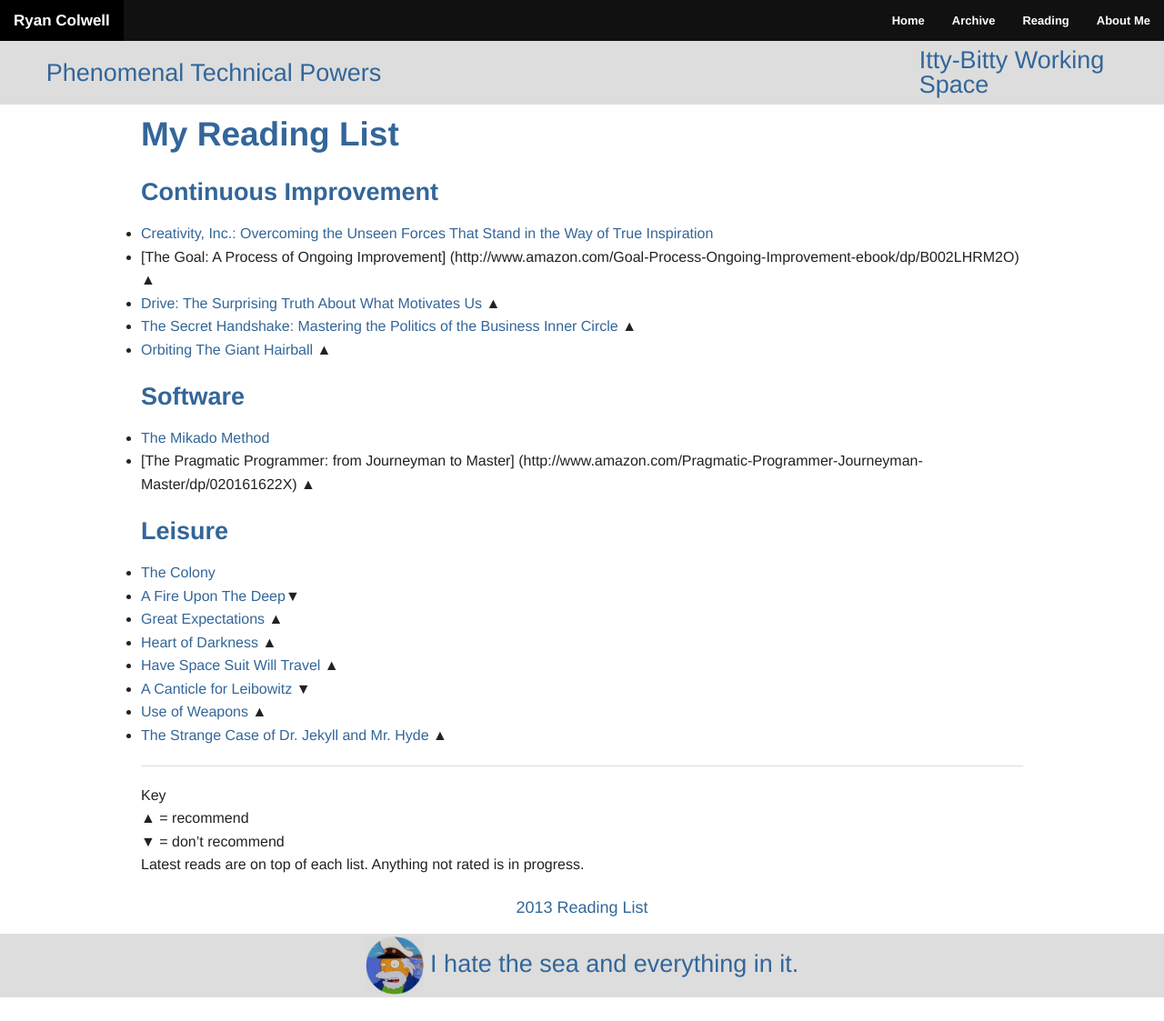
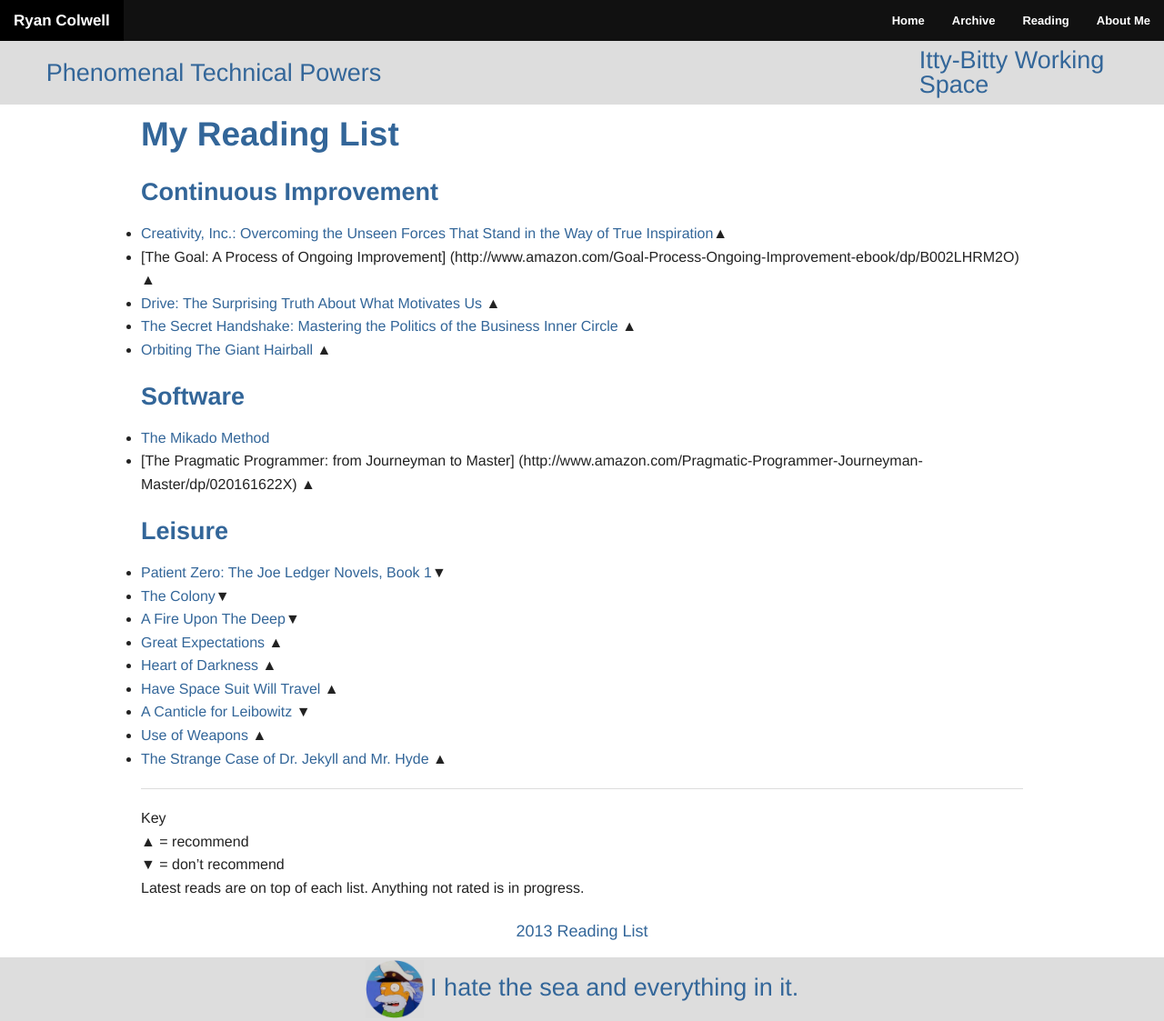
Before and after one commit to ryanco/ryanco.github.io, a Jekyll site: the page built from Books/index.md, in a window 1280 px wide. Shown: the whole page at 91% size. Built offline with Jekyll 4.4.1, drawn with Linux system fonts in a browser that asks for light colours; nearby versions of some CDN libraries; Markdown is read by kramdown in place of the engine named in the settings; before the commit the page ends 1097 px from its top, so only the background shows below that.

Commit message:
Updating books

```diff
--- a/Books/index.md
+++ b/Books/index.md
@@ -16,7 +16,8 @@
 * [The Pragmatic Programmer: from Journeyman to Master] (http://www.amazon.com/Pragmatic-Programmer-Journeyman-Master/dp/020161622X) &#9650;
 
 ###Leisure
-* [The Colony](http://www.audible.com/pd/Fiction/The-Colony-Audiobook/B00D3PEMSA)
+* [Patient Zero: The Joe Ledger Novels, Book 1](http://www.audible.com/pd/Fiction/Patient-Zero-Audiobook/B0045V31HY)&#9660;
+* [The Colony](http://www.audible.com/pd/Fiction/The-Colony-Audiobook/B00D3PEMSA)&#9660;
 * [A Fire Upon The Deep](http://www.audible.com/pd/Sci-Fi-Fantasy/A-Fire-Upon-the-Deep-Audiobook/B0036N2C7M)&#9660;
 * [Great Expectations](http://www.audible.com/pd/Classics/Great-Expectations-Audiobook/B002UZJCYI/) &#9650;
 * [Heart of Darkness](http://www.audible.com/pd/Classics/Heart-of-Darkness-A-Signature-Performance-by-Kenneth-Branagh-Audiobook/B004AFXAZS) &#9650;
```
Also changed, not shown: other parts of Books/index.md (+1 -1 lines).
